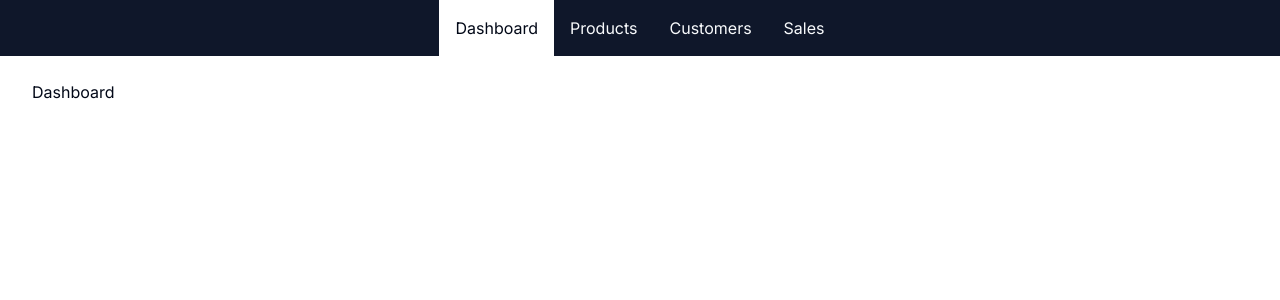
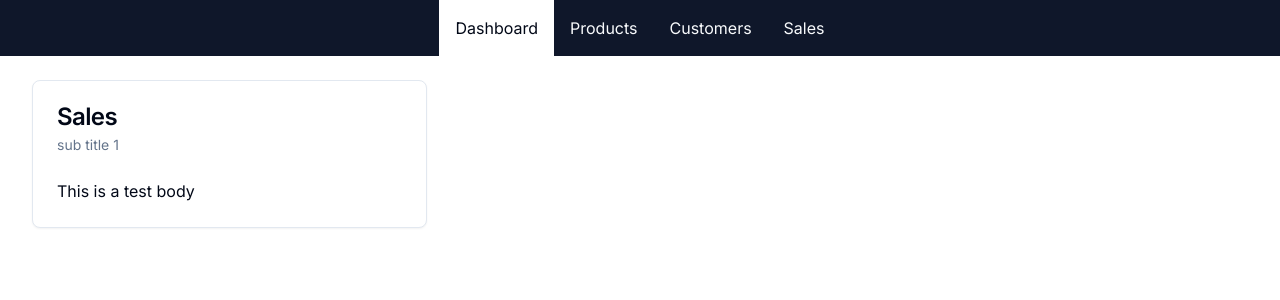
Before and after one commit to jimmytan123/nextjs-ecommerce, a Next.js app: page /admin in a window 1280 px wide. Shown: the top 300 px of the page. Built offline with nearby package versions, Linux system fonts and the light colour scheme.

Commit message:
Add shadcn/ui Card components

```diff
--- a/src/app/admin/page.tsx
+++ b/src/app/admin/page.tsx
@@ -1,3 +1,39 @@
+import {
+  Card,
+  CardContent,
+  CardDescription,
+  CardHeader,
+  CardTitle,
+} from '@/components/ui/card';
+
 export default function AdminDashboard() {
-  return <div>Dashboard</div>;
+  return (
+    <div className="grid grid-cols-1 md:grid-cols-2 lg:grid-cols-3 gap-4">
+      <DashboardCard
+        title="Sales"
+        subtitle="sub title 1"
+        body="This is a test body"
+      />
+    </div>
+  );
 }
+
+interface DashboardCardProps {
+  title: string;
+  subtitle: string;
+  body: string;
+}
+
+function DashboardCard({ title, subtitle, body }: DashboardCardProps) {
+  return (
+    <Card>
+      <CardHeader>
+        <CardTitle>{title}</CardTitle>
+        <CardDescription>{subtitle}</CardDescription>
+      </CardHeader>
+      <CardContent>
+        <p>{body}</p>
+      </CardContent>
+    </Card>
+  );
+}
--- /dev/null
+++ b/src/components/ui/card.tsx
@@ -0,0 +1,79 @@
+import * as React from "react"
+
+import { cn } from "@/lib/utils"
+
+const Card = React.forwardRef<
+  HTMLDivElement,
+  React.HTMLAttributes<HTMLDivElement>
+>(({ className, ...props }, ref) => (
+  <div
+    ref={ref}
+    className={cn(
+      "rounded-lg border bg-card text-card-foreground shadow-sm",
+      className
+    )}
+    {...props}
+  />
+))
+Card.displayName = "Card"
+
+const CardHeader = React.forwardRef<
+  HTMLDivElement,
+  React.HTMLAttributes<HTMLDivElement>
+>(({ className, ...props }, ref) => (
+  <div
+    ref={ref}
+    className={cn("flex flex-col space-y-1.5 p-6", className)}
+    {...props}
+  />
+))
+CardHeader.displayName = "CardHeader"
+
+const CardTitle = React.forwardRef<
+  HTMLParagraphElement,
+  React.HTMLAttributes<HTMLHeadingElement>
+>(({ className, ...props }, ref) => (
+  <h3
+    ref={ref}
+    className={cn(
+      "text-2xl font-semibold leading-none tracking-tight",
+      className
+    )}
+    {...props}
+  />
+))
+CardTitle.displayName = "CardTitle"
+
+const CardDescription = React.forwardRef<
+  HTMLParagraphElement,
+  React.HTMLAttributes<HTMLParagraphElement>
+>(({ className, ...props }, ref) => (
+  <p
+    ref={ref}
+    className={cn("text-sm text-muted-foreground", className)}
+    {...props}
+  />
+))
+CardDescription.displayName = "CardDescription"
+
+const CardContent = React.forwardRef<
+  HTMLDivElement,
+  React.HTMLAttributes<HTMLDivElement>
+>(({ className, ...props }, ref) => (
+  <div ref={ref} className={cn("p-6 pt-0", className)} {...props} />
+))
+CardContent.displayName = "CardContent"
+
+const CardFooter = React.forwardRef<
+  HTMLDivElement,
+  React.HTMLAttributes<HTMLDivElement>
+>(({ className, ...props }, ref) => (
+  <div
+    ref={ref}
+    className={cn("flex items-center p-6 pt-0", className)}
+    {...props}
+  />
+))
+CardFooter.displayName = "CardFooter"
+
+export { Card, CardHeader, CardFooter, CardTitle, CardDescription, CardContent }
```
